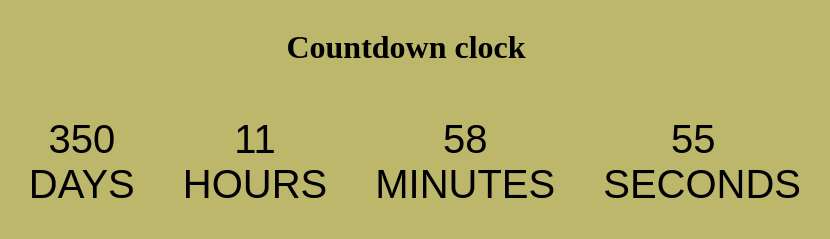
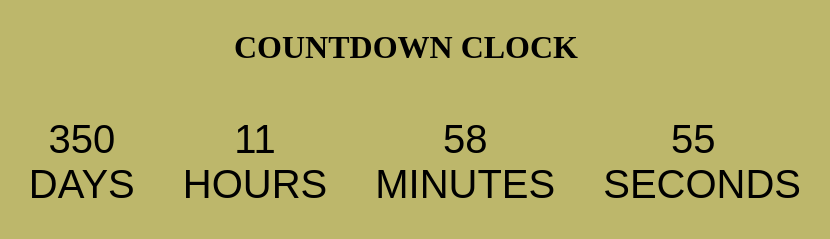
Before and after one commit to villarnovar/countdownTimer, a plain HTML site: page index.html in a window 1280 px wide. Shown: the whole page, without its empty margins (234-1064 px from the left). Drawn offline with Linux system fonts and the light colour scheme.

Commit message:
Update style.css

```diff
--- a/style.css
+++ b/style.css
@@ -18,3 +18,6 @@
     font-family: Arial, sans-serif;
     font-size: 40px;
 }
+h1{
+    text-transform: uppercase;
+}
```
